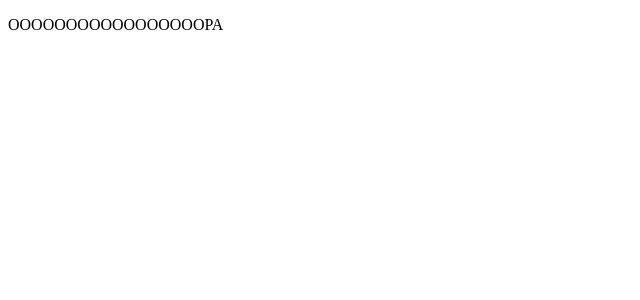
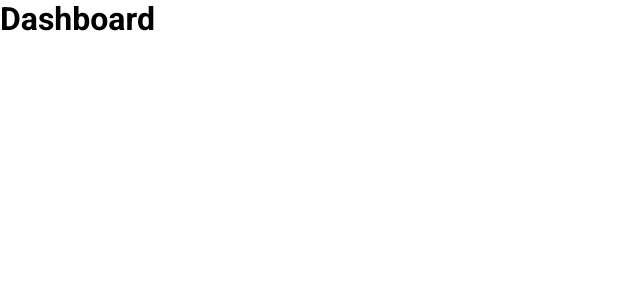
Before and after one commit to gusintheeshell/react-dashboard-financial, a React app: page / in a window 1280 px wide. Shown: the top 300 px of the page, without its empty margins (0-640 px from the left). Built offline with nearby package versions, Linux system fonts and the light colour scheme.

Commit message:
feat: initial global styles

```diff
--- a/src/App.tsx
+++ b/src/App.tsx
@@ -1,10 +1,14 @@
 import React from "react"
+import GlobalStyles from "./styles/GlobalStyles"
+
+import Dashboard from "./pages/Dashboard"
 
 const App: React.FC = () => {
   return (
-    <div>
-      <p>OOOOOOOOOOOOOOOOOPA</p>
-    </div>
+    <>
+      <GlobalStyles />
+      <Dashboard />
+    </>
   )
 }
 
--- /dev/null
+++ b/src/styles/GlobalStyles.ts
@@ -0,0 +1,23 @@
+import { createGlobalStyle } from "styled-components"
+
+export default createGlobalStyle`
+    * {
+        margin: 0;
+        padding: 0;
+        box-sizing: border-box;
+    }
+
+    html, body, #main {
+        height: 100%;
+    }
+
+    *, button, input {
+        border: 0;
+        outline: 0;
+        font-family: 'Roboto', sans-serif;
+    }
+
+    button {
+        cursor: pointer;
+    }
+`
```
